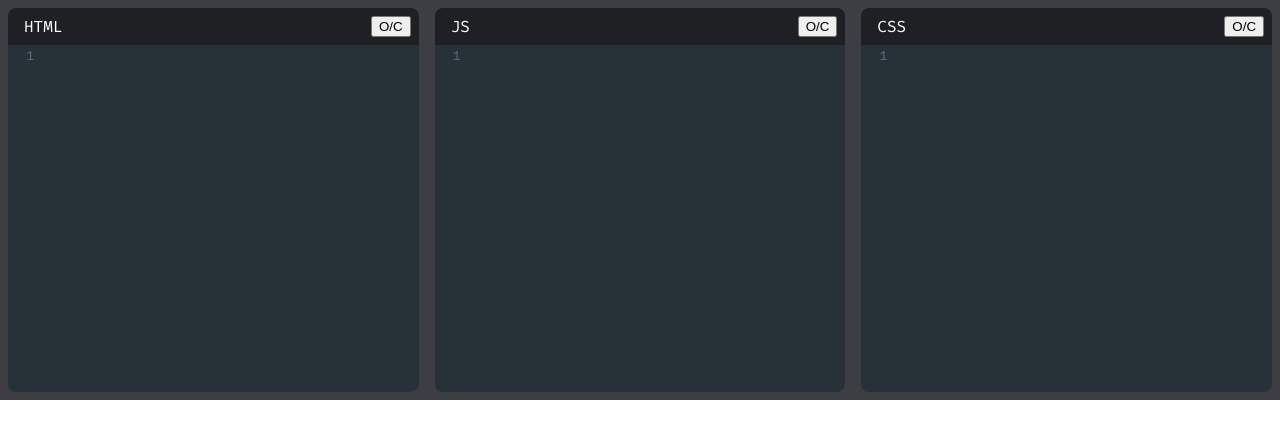
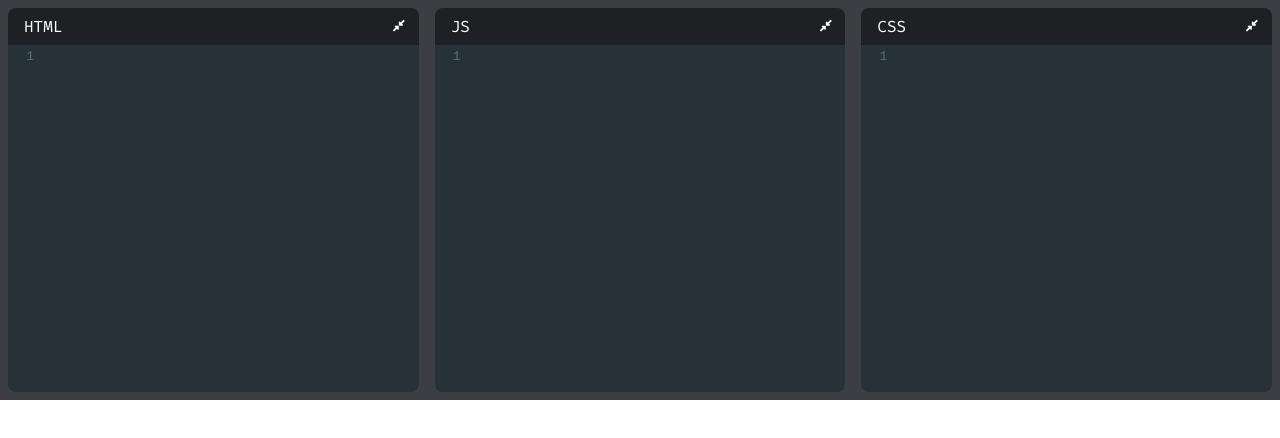
Before and after one commit to achilleleal/codepen-clone, a React (Create React App) app: page / in a window 1280 px wide. Shown: the top 438 px of the page. Built offline with nearby package versions, Linux system fonts and the light colour scheme.

Commit message:
made open/close button

```diff
--- a/package.json
+++ b/package.json
@@ -3,6 +3,9 @@
   "version": "0.1.0",
   "private": true,
   "dependencies": {
+    "@fortawesome/fontawesome-svg-core": "^1.2.32",
+    "@fortawesome/free-solid-svg-icons": "^5.15.1",
+    "@fortawesome/react-fontawesome": "^0.1.11",
     "@testing-library/jest-dom": "^4.2.4",
     "@testing-library/react": "^9.5.0",
     "@testing-library/user-event": "^7.2.1",
--- a/src/components/Editor.jsx
+++ b/src/components/Editor.jsx
@@ -1,20 +1,32 @@
-import React from 'react'
+import React, { useState } from 'react'
 import 'codemirror/lib/codemirror.css'
 import 'codemirror/theme/material.css'
 import 'codemirror/mode/xml/xml'
 import 'codemirror/mode/javascript/javascript'
 import 'codemirror/mode/css/css'
 import { Controlled as ControlledEditor } from 'react-codemirror2'
+import { FontAwesomeIcon } from '@fortawesome/react-fontawesome'
+import { faCompressAlt, faExpandAlt } from '@fortawesome/free-solid-svg-icons'
 
 export default function Editor({ title, lang, value, onChange }) {
 
-    const handleChange = (editor, data, value) => onChange(value);
+    const [open, setOpen] = useState(true)
+
+    function handleChange(editor, data, value) {
+        onChange(value);
+    }
 
     return (
-        <div className="editor-container">
+        <div className={`editor-container ${open ? '' : 'collapsed'}`}>
             <div className="editor-title">
                 {title}
-                <button>O/C</button>
+                <button
+                  type="button"
+                  className="expand-collapse-btn"
+                  onClick={() => setOpen(prevOpen => !prevOpen)}
+                >
+                    <FontAwesomeIcon icon={open ? faCompressAlt : faExpandAlt }/>
+                </button>
             </div>
             <ControlledEditor
               onBeforeChange={handleChange}
--- a/src/index.css
+++ b/src/index.css
@@ -20,6 +20,23 @@
     padding: .5rem;
 }
 
+.editor-container.collapsed {
+    flex-grow: 0;
+}
+
+.editor-container.collapsed .CodeMirror-scroll {
+    position: absolute;
+    overflow: hidden !important;
+}
+
+.expand-collapse-btn {
+    margin-left: .5rem;
+    background: none;
+    border: none;
+    color: white;
+    cursor: pointer;
+}
+
 .editor-title {
     display: flex;
     justify-content: space-between;
```
Also changed, not shown: 1 other file (tests, documents, lock files or other folders).
